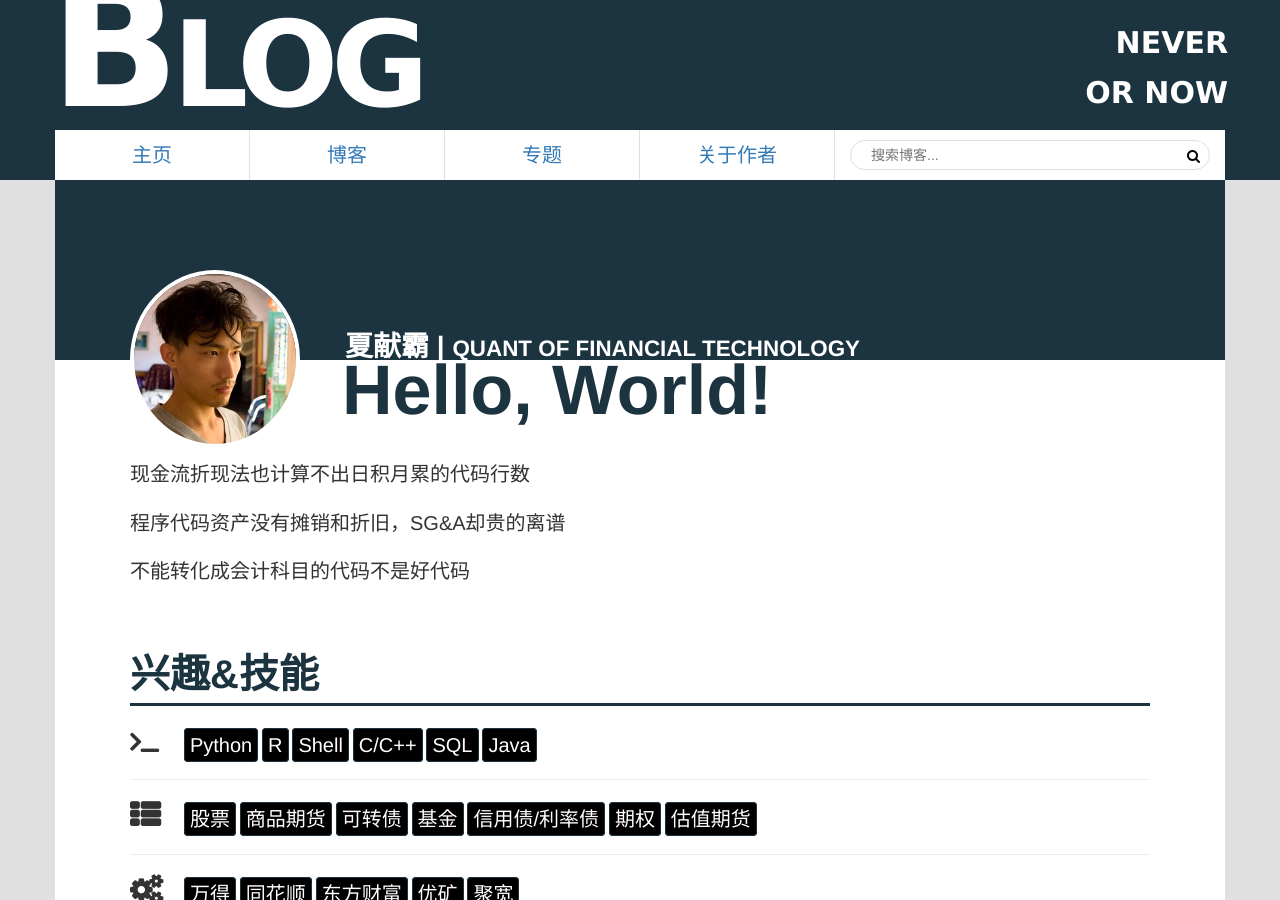
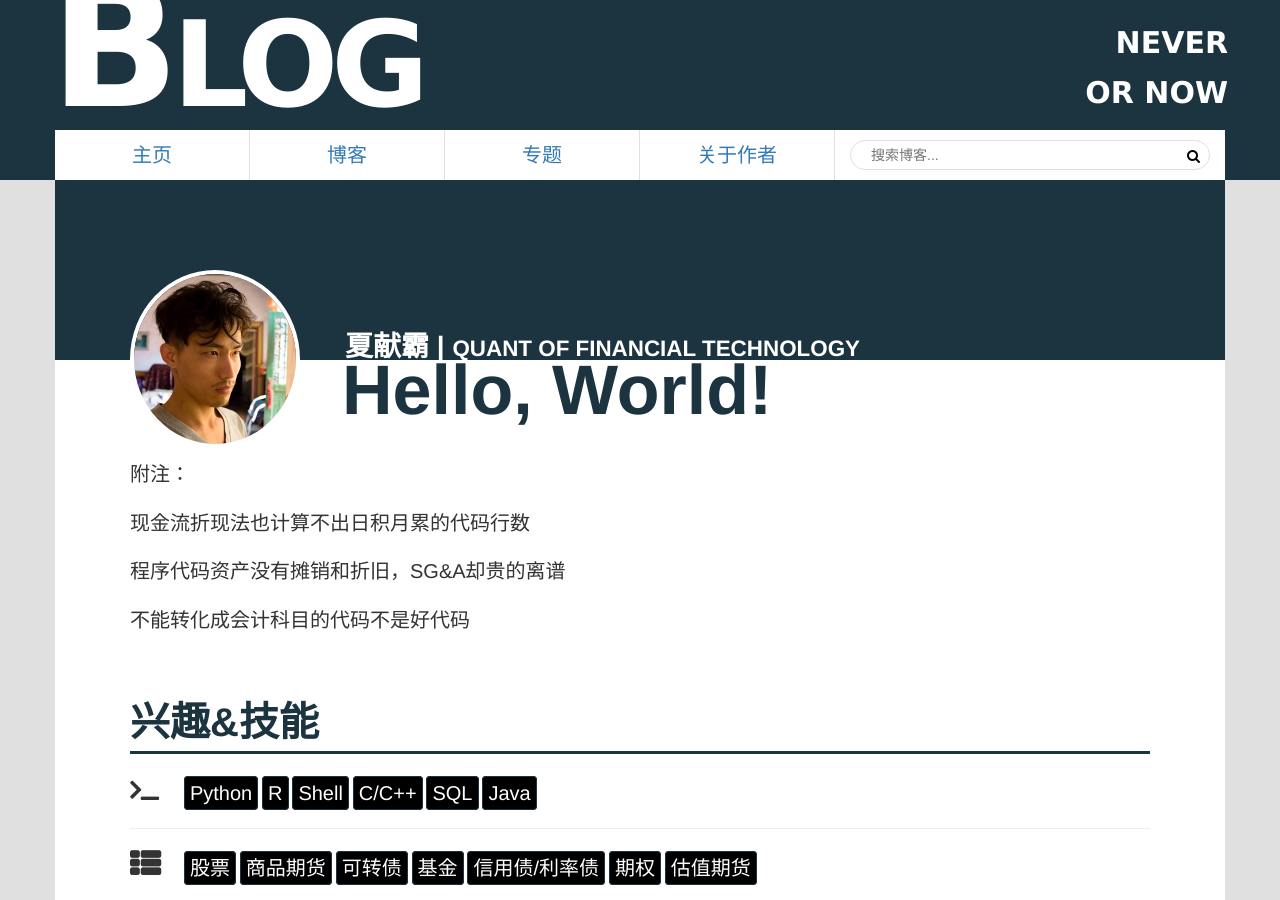
Before and after one commit to xianba/xianba.github.com, a Jekyll site: the page built from about/index.html, in a window 1280 px wide and 900 px high. Built offline with Jekyll 4.4.1, drawn with Linux system fonts in a browser that asks for light colours.

Commit message:
Update me.yml

```diff
--- a/_data/me.yml
+++ b/_data/me.yml
@@ -5,7 +5,7 @@ job: "Quant of financial technology"
 hi: "Hello, World!" # some word to reader
 avatar_img: "/assets/img/me.png"
 intro:
-  - "                                                "
+  - "附注："
   - "现金流折现法也计算不出日积月累的代码行数"
   - "程序代码资产没有摊销和折旧，SG&A却贵的离谱"
   - "不能转化成会计科目的代码不是好代码"
```
